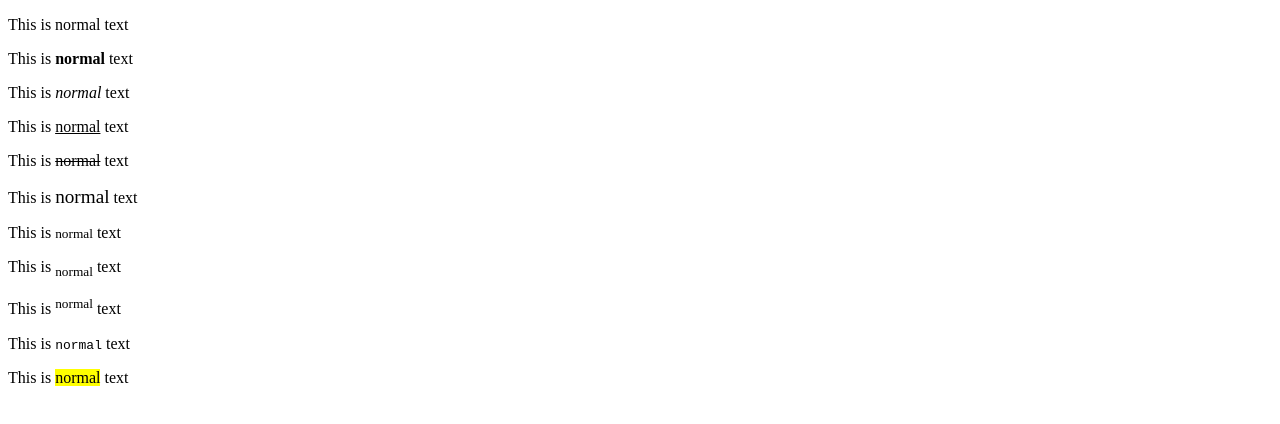
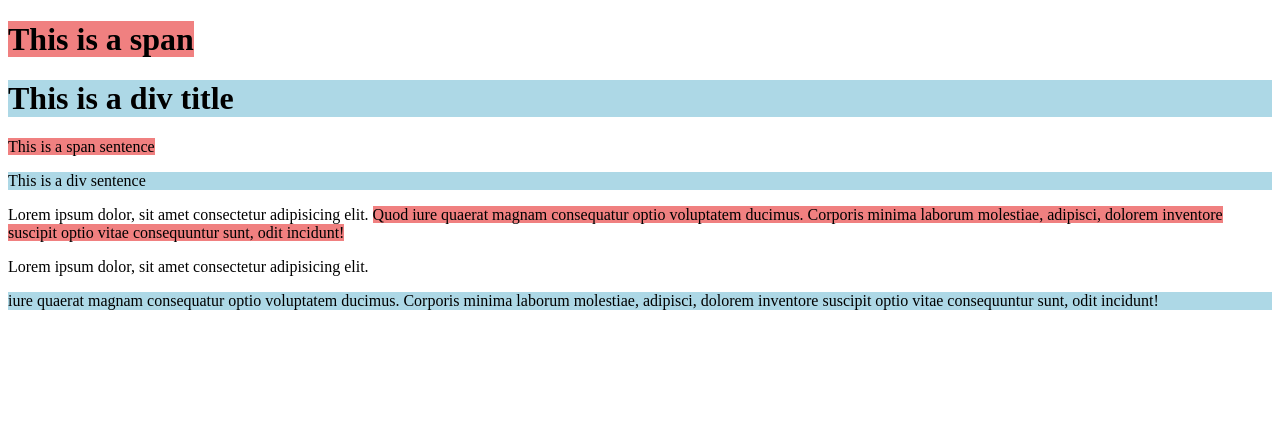
Before and after one commit to peppo0o0/html-css, a plain HTML site: page index.html in a window 1280 px wide. Drawn offline with Linux system fonts and the light colour scheme.

Commit message:
span & div

```diff
--- a/index.html
+++ b/index.html
@@ -6,16 +6,13 @@
         <link rel="icon" type="image/png" href="/images/favicon.png">
     </head>
     <body>
-        <p>This is normal text</p>
-        <p>This is <b>normal</b> text</p>
-        <p>This is <i>normal</i> text</p>
-        <p>This is <u>normal</u> text</p>
-        <p>This is <del>normal</del> text</p>
-        <p>This is <big>normal</big> text</p>
-        <p>This is <small>normal</small> text</p>
-        <p>This is <sub>normal</sub> text</p>
-        <p>This is <sup>normal</sup> text</p>
-        <p>This is <tt>normal</tt> text</p>
-        <p>This is <mark>normal</mark> text</p>
+        <h1><span style="background-color: lightcoral;">This is a span</span></h1>
+        <h1><div style="background-color: lightblue;">This is a div title</div></h1>
+
+        <p><span style="background-color: lightcoral;">This is a span sentence</span></p>
+        <p><div style="background-color: lightblue;">This is a div sentence</div></p>
+
+        <p>Lorem ipsum dolor, sit amet consectetur adipisicing elit. <span style="background-color: lightcoral;">Quod iure quaerat magnam consequatur optio voluptatem ducimus. Corporis minima laborum molestiae, adipisci, dolorem inventore suscipit optio vitae consequuntur sunt, odit incidunt!</span></p>
+        <p>Lorem ipsum dolor, sit amet consectetur adipisicing elit. <div style="background-color: lightblue;">iure quaerat magnam consequatur optio voluptatem ducimus. Corporis minima laborum molestiae, adipisci, dolorem inventore suscipit optio vitae consequuntur sunt, odit incidunt!</div></p>
     </body>
 </html>
```
